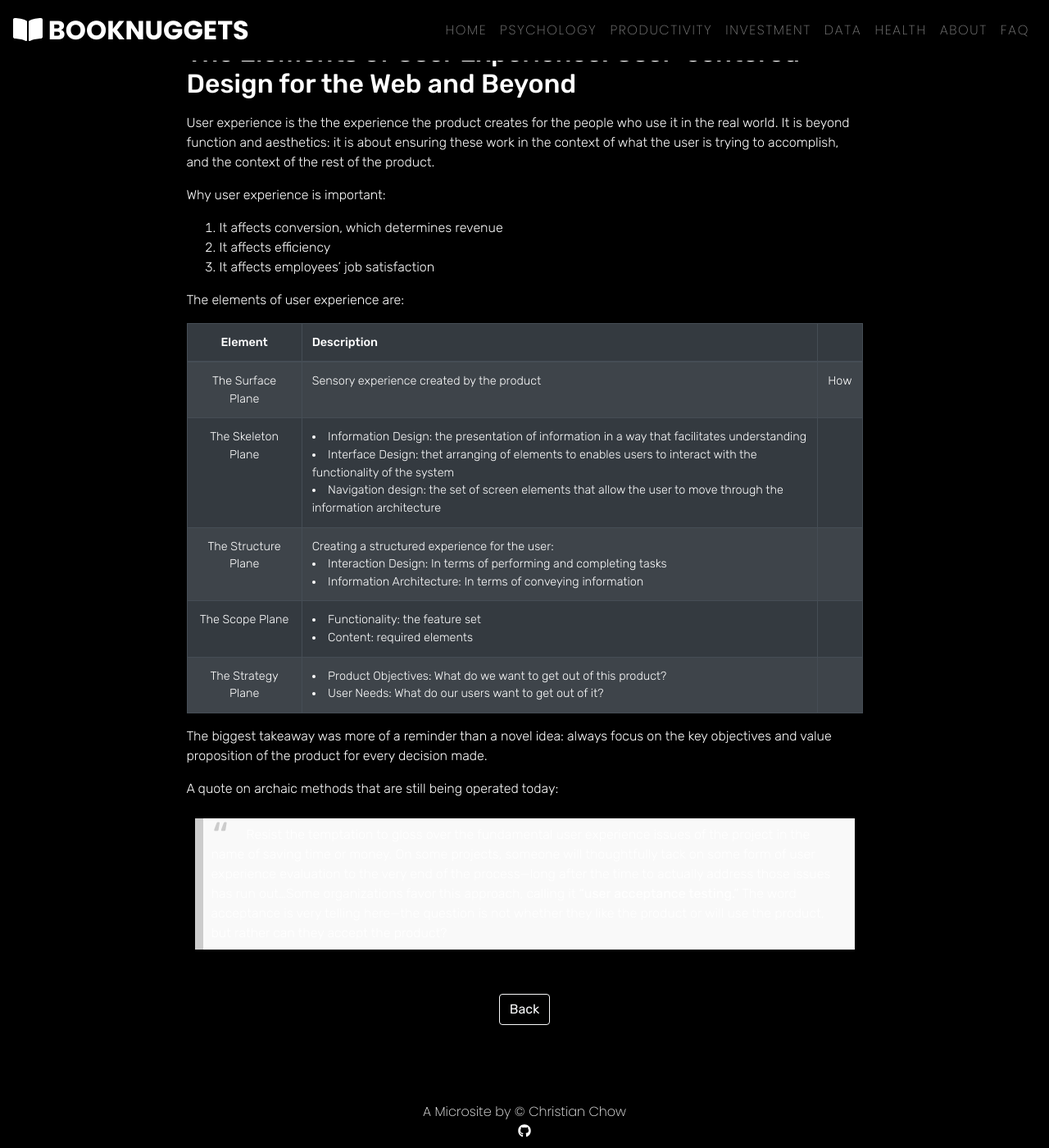
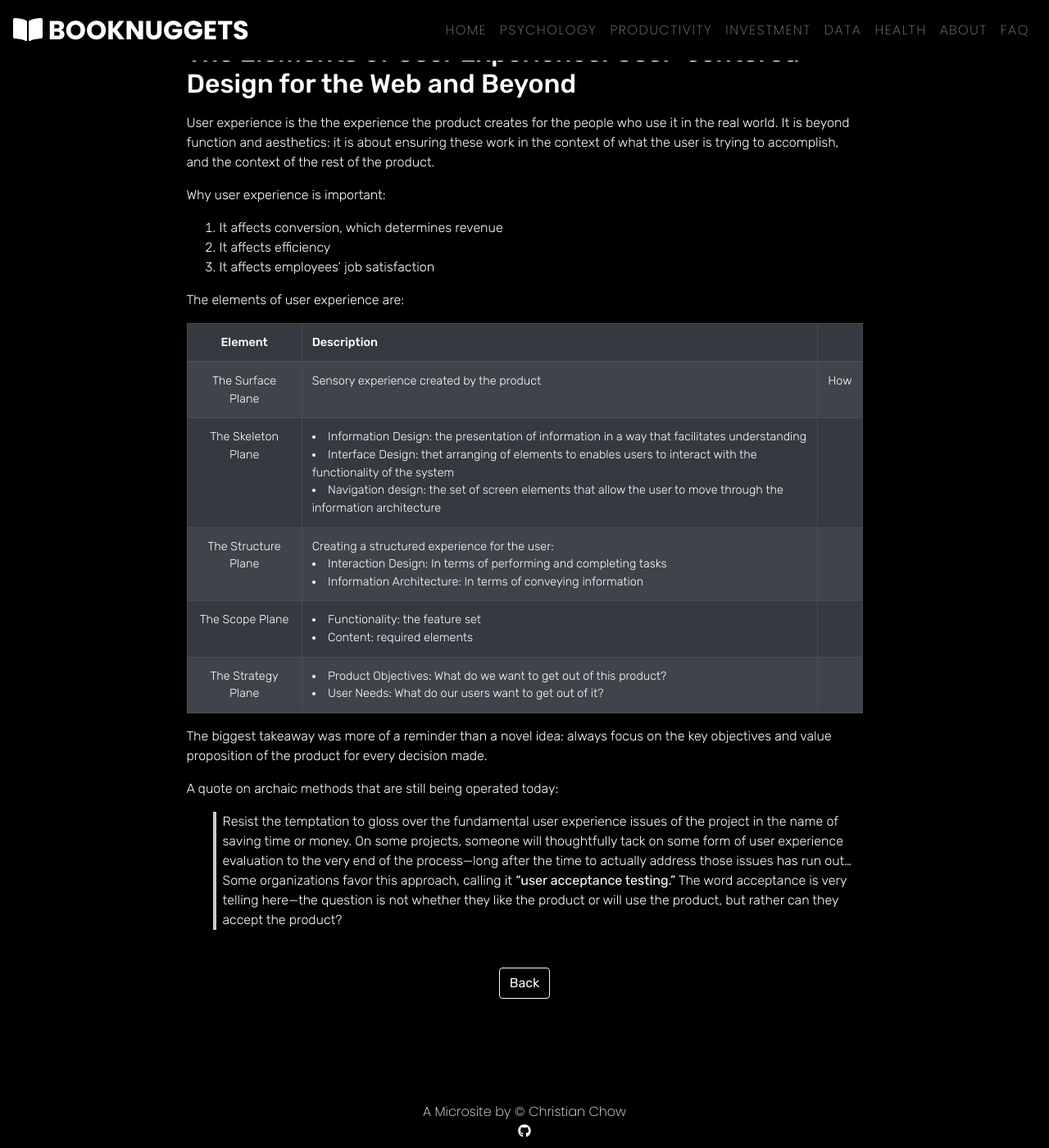
Before and after one commit to chrischow/booknuggets, a Jekyll site: the page built from _posts/2020-05-19-2020_15-the-elements-of-user-experience.md, in a window 1280 px wide and 1400 px high, scrolled down 500 px. Shown: the whole window at 82% size. Built offline with Jekyll 4.4.1, drawn with Linux system fonts in a browser that asks for light colours; nearby versions of some CDN libraries; comment, search, counter and statistics services are not loaded.

Commit message:
Ammend blockquote style

```diff
--- a/css/custom.css
+++ b/css/custom.css
@@ -165,21 +165,10 @@ ol > li > ol {
     }
 }
 
-blockquote {
-    background: #f9f9f9;
-    border-left: 10px solid #ccc;
-    margin: 1.5em 10px;
-    padding: 0.5em 10px;
-    quotes: "\201C""\201D""\2018""\2019";
+blockquote{
+    font-style: normal;
+    font-size: 16px;
+    margin-left: 32px;
+    border-left: 4px solid #CCC;
+    padding-left: 8px;
 }
-blockquote:before {
-    color: #ccc;
-    content: open-quote;
-    font-size: 4em;
-    line-height: 0.1em;
-    margin-right: 0.25em;
-    vertical-align: -0.4em;
-}
-blockquote p {
-    display: inline;
-}
```
